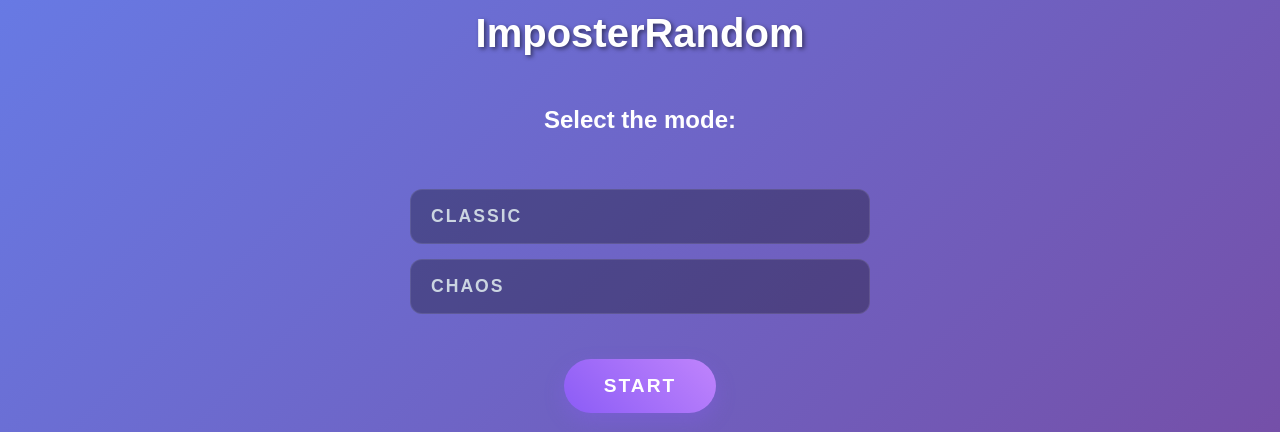
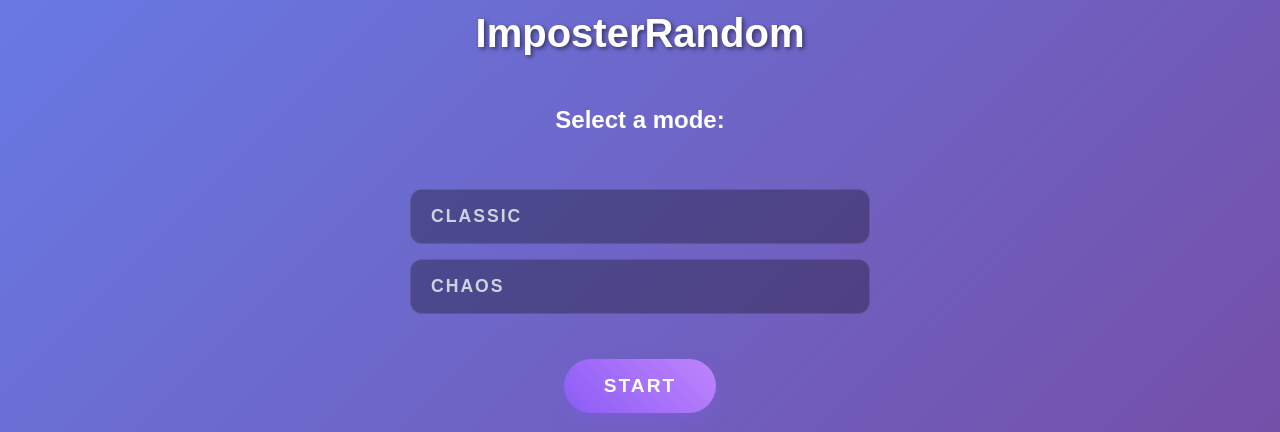
Before and after one commit to Charlesisthebest476/Imposter_backend, a Flask app: page / in a window 1280 px wide. Shown: the part 181-613 px from the top of the page. Run offline with Flask 3, Linux system fonts and the light colour scheme.

Commit message:
Update index.html

```diff
--- a/templates/index.html
+++ b/templates/index.html
@@ -7,12 +7,14 @@
 </head>
 <body>
     <h1>ImposterRandom</h1>
-    <h2>Select the mode:</h2>
+    <h2>Select a mode:</h2>
     <form method="post">
         <input type="radio" name="mode" id="classic" value="classic" onclick="show_description('disc-classic')">
         <label for="classic">Classic</label>
         <div class="description" id="disc-classic">
             In the classic mode, one or more players are chosen as the imposter(s) and not given the secret word. The goal for the group is to find and vote out the liar, while the imposter must bluff and blend in to win.
+            During the game: Each player is expected to take turns saying a word associated with the common word. Players will vote on who they think the imposter is/are at the end.
+            After the game: If a normal player/citizen is voted out, the imposter wins. If the imposter get voted out, they have a chance at guessing the word.
         </div>
         <input type="radio" name="mode" id="chaos" value="chaos" onclick="show_description('disc-chaos')">
         <label for="chaos">Chaos</label>
```
